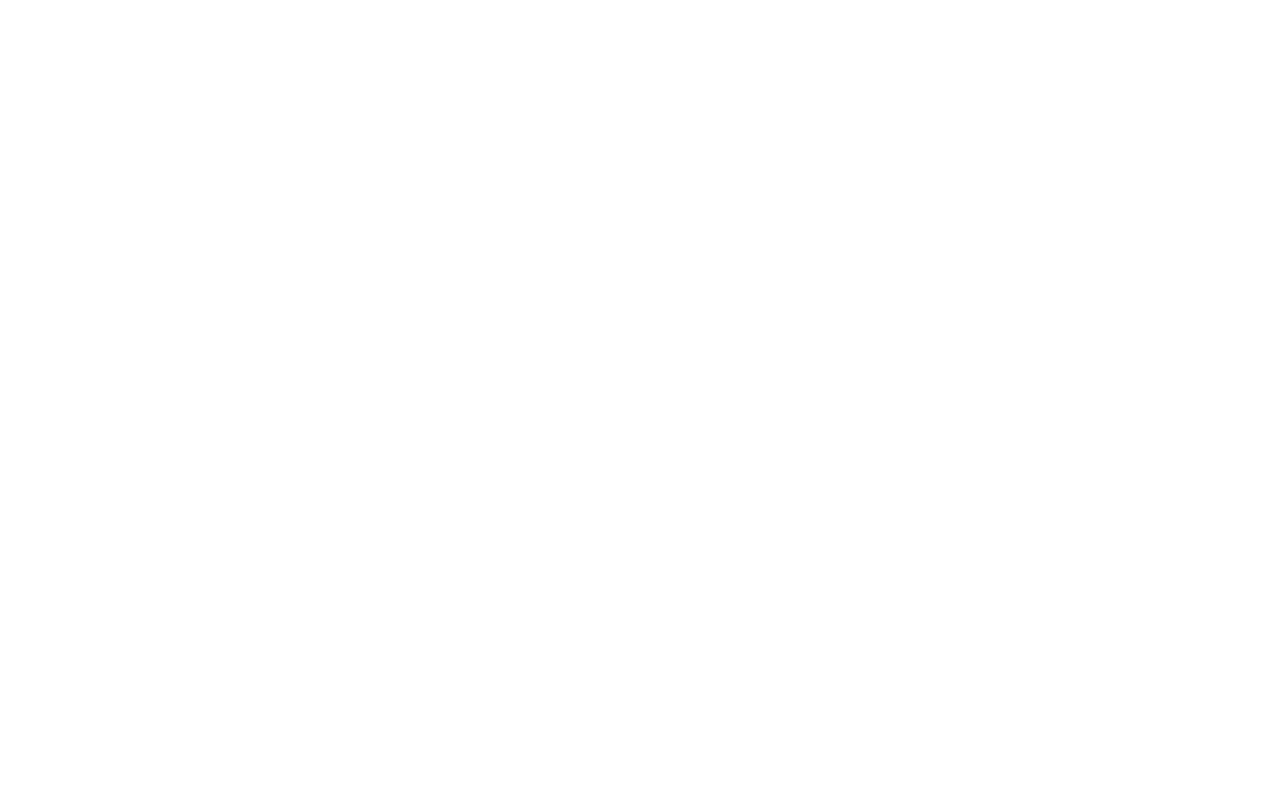
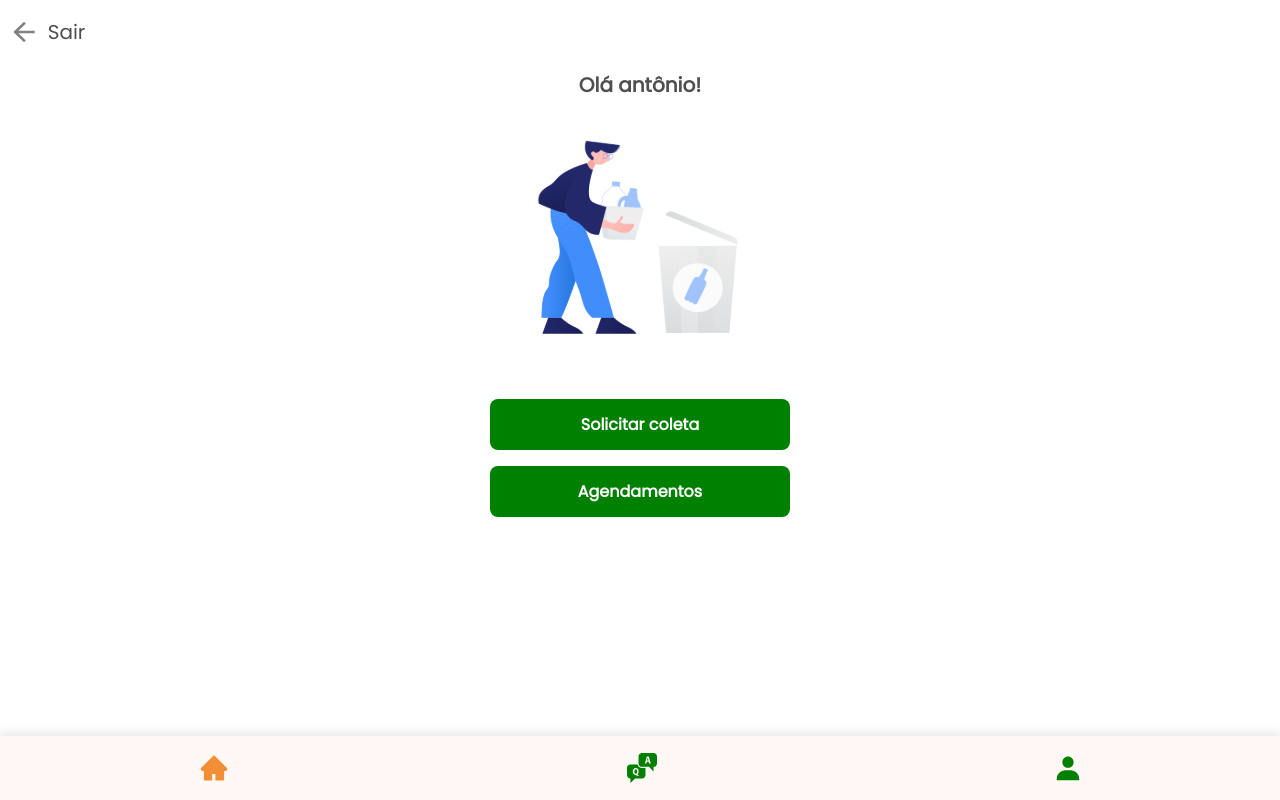
Before and after one commit to estartandodevs-course/recolapp, a React (Create React App) app: page /home in a window 1280 px wide. Built offline with nearby package versions, Linux system fonts and the light colour scheme.

Commit message:
chore:terminei

```diff
--- a/src/components/ActionBarIcon/index.js
+++ b/src/components/ActionBarIcon/index.js
@@ -6,7 +6,7 @@
 
   return (
     <S.ContainerIcon onClick={() => history.push(path)}>
-      <S.ImageIcon src={image} alt={name + ` icon`} />
+      <S.ImageIcon src={image} alt={`${name} icon`} />
     </S.ContainerIcon>
   );
 };
--- a/src/components/TabBar/index.js
+++ b/src/components/TabBar/index.js
@@ -1,9 +1,8 @@
 import React from "react";
+import { useLocation } from "react-router-dom";
 import { IconsBar } from "../ActionBarIcon";
 
 import * as S from "./styles";
-
-import { useLocation } from "react-router-dom";
 
 import {
   homeActive,
@@ -16,7 +15,7 @@
 
 const mainIcons = [
   {
-    pathname: "/",
+    pathname: "/home",
     name: "home",
     src_active: homeActive,
     src_inactive: homeInactive,
--- a/src/components/TabBar/styles.js
+++ b/src/components/TabBar/styles.js
@@ -5,11 +5,11 @@
   justify-content: space-around;
   align-items: center;
   position: fixed;
-  bottom: 0px;
+  bottom: 0;
 
   width: 100%;
   min-height: 64px;
-  position: sticky;
+  /* position: sticky; */
   box-sizing: border-box;
   background-color: var(--lightGray);
   box-shadow: 0px -2px 10px 1px #4f4f4f26;
--- a/src/pages/HomeEmpreeendedor/index.js
+++ b/src/pages/HomeEmpreeendedor/index.js
@@ -1,20 +1,29 @@
 import React from "react";
+import { useHistory } from "react-router-dom";
 import ilustration from "../../assets/img/illustrations/empreendedor_ilu.svg";
 import { TabBar } from "../../components/TabBar";
 import * as S from "./styles";
 
 const HomeE = () => {
+  const history = useHistory();
+
   return (
+    <>
       <S.PageE>
         <S.BackButtonHE pageTitle="Sair" />
         <S.FirstText>Olá antônio!</S.FirstText>
         <S.mid>
           <S.image src={ilustration} alt="bussines man" />
-        <S.ButtonF>Solicitar coleta</S.ButtonF>
-        <S.ButtonF>Agendamentos</S.ButtonF>
+          <S.ButtonF onClick={() => history.push("/request-collection")}>
+            Solicitar coleta
+          </S.ButtonF>
+          <S.ButtonF onClick={() => history.push("/scheduling")}>
+            Agendamentos
+          </S.ButtonF>
         </S.mid>
         <TabBar />
       </S.PageE>
+    </>
   );
 };
 export default HomeE;
--- a/src/pages/HomeEmpreeendedor/styles.js
+++ b/src/pages/HomeEmpreeendedor/styles.js
@@ -12,8 +12,9 @@
   flex-direction: column;
 `;
 export const BackButtonHE = styled(BackButton)`
-  margin-top: 33px;
-  margin-bottom: 45px;
+  margin-top: 17px;
+  margin-bottom: 23px;
+  margin-left: 13.33px;
   color: rgba(79, 79, 79, 1);
   font-weight: 600;
 `;
@@ -32,6 +33,7 @@
   flex-direction: column;
   align-items: center;
   gap: 16px;
+  /* margin-bottom: 57px; */
 `;
 export const image = styled.img`
   width: 209px;
--- a/src/routes.js
+++ b/src/routes.js
@@ -8,7 +8,7 @@
       <Switch>
         <Route exact path="/" component={R.Home} />
         <Route exact path="/login" component={R.Login} />
-        <Route exact path="/home-e" component={R.HomeE} />
+        <Route exact path="/home" component={R.HomeE} />
       </Switch>
     </BrowserRouter>
   );
```
Lines whose indentation alone changed are shown as unchanged.
